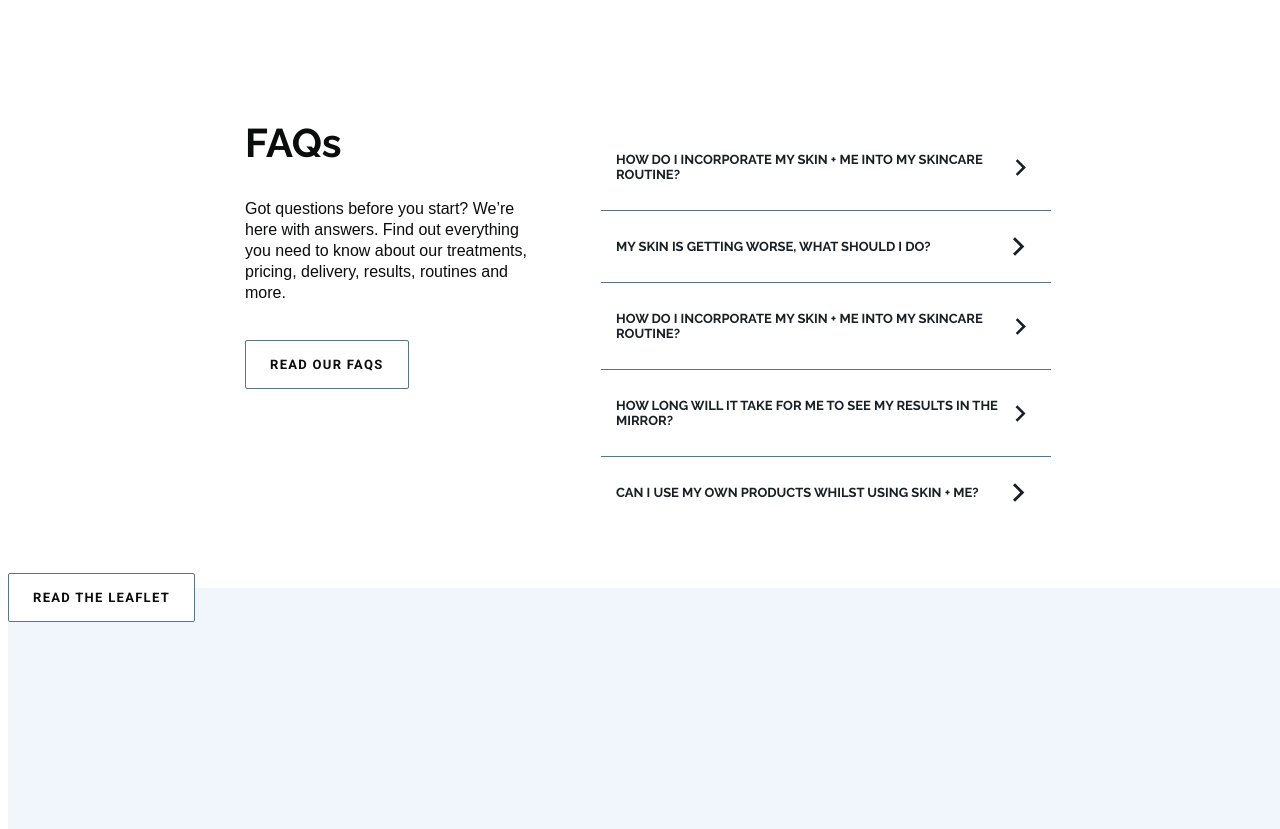
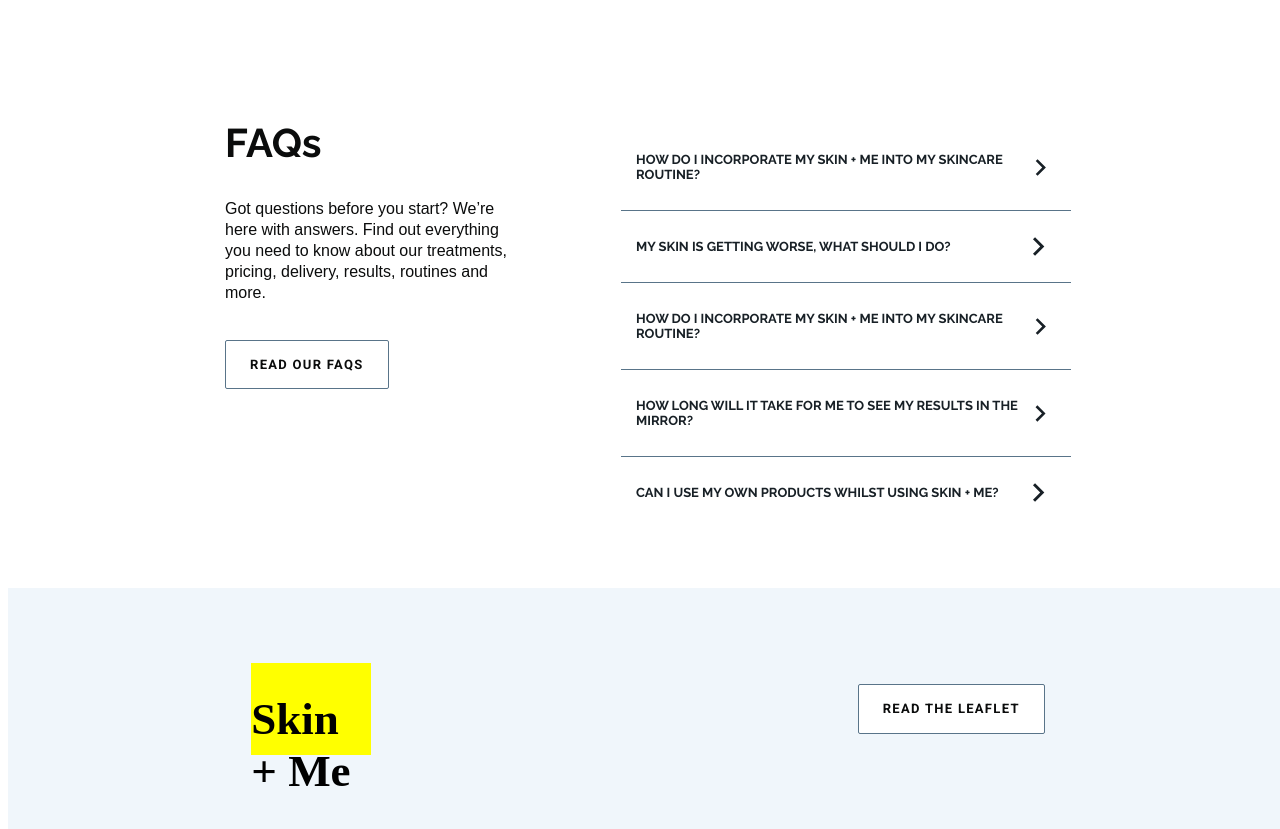
Before and after one commit to szopian/gs-skin-and-me, a React (Create React App) app in the folder skin-and-me-react-app/: page / in a window 1280 px wide. Shown: the part 420-1249 px from the top of the page. Built offline with nearby package versions, Linux system fonts and the light colour scheme; the HTML template or start-up script is replaced by a standard one.

Commit message:
add changes in cardThre working on logo

```diff
--- a/skin-and-me-react-app/src/components/CardThree.js
+++ b/skin-and-me-react-app/src/components/CardThree.js
@@ -7,11 +7,28 @@
   width: 100%;
   height: 241px;
   background-color: #f0f6fb;
+  display: flex;
+  justify-content: space-around;
+  align-items: center;
+`;
+
+const ImgContainer = styled.div`
+  height: 92px;
+  width: 120px;
+  background-color: yellow;
+`;
+
+const ImgText = styled.h1`
+  position: cover;
+  font-size: 45px;
 `;
 
 function CardThree() {
   return (
     <Card>
+      <ImgContainer>
+        <ImgText>Skin + Me</ImgText>
+      </ImgContainer>
       <ButtonLink
         Links={Data.components[2].link}
         bText={Data.components[2].buttonText}
--- a/skin-and-me-react-app/src/components/CardTwo.js
+++ b/skin-and-me-react-app/src/components/CardTwo.js
@@ -55,7 +55,6 @@
   line-height: 15px;
   margin-top: 36px;
   text-transform: uppercase;
-  padding: 0;
 `;
 
 const ListItems = styled.li`
```
